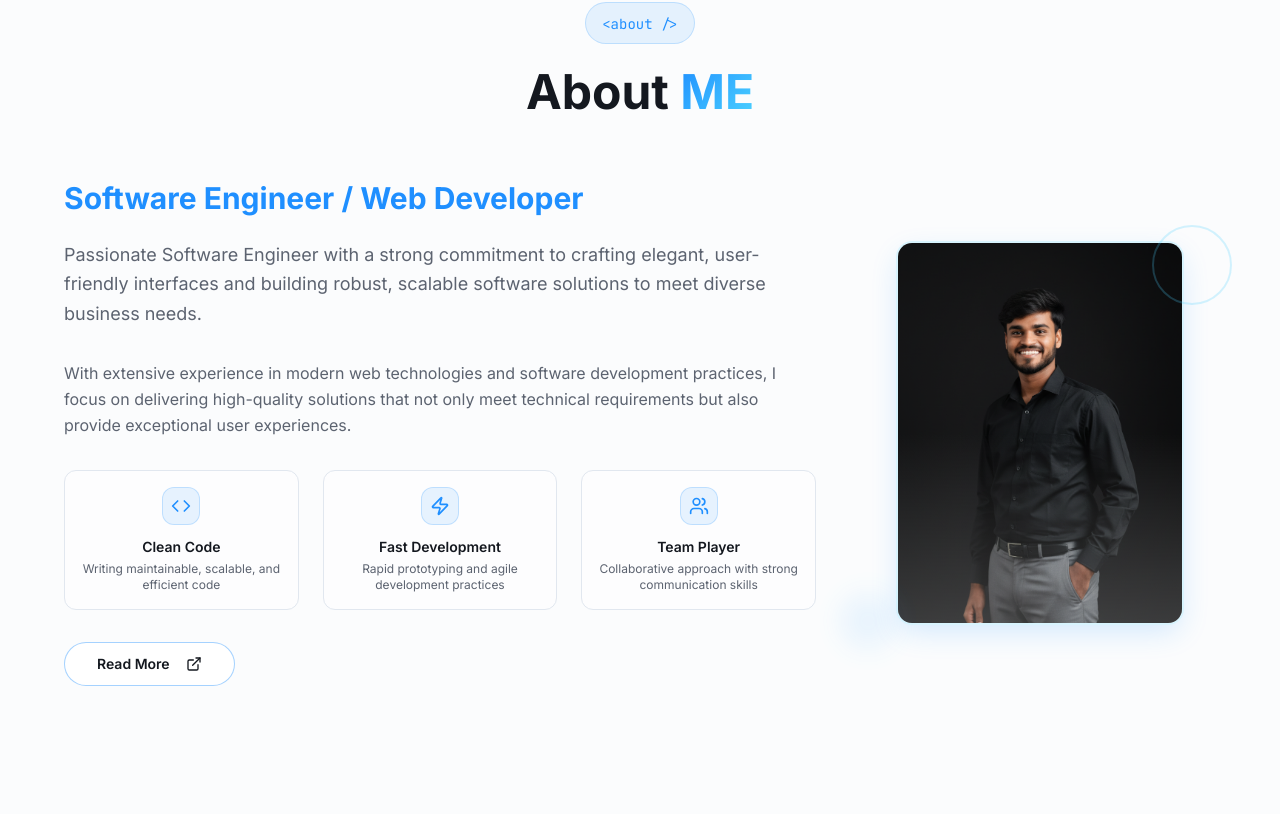
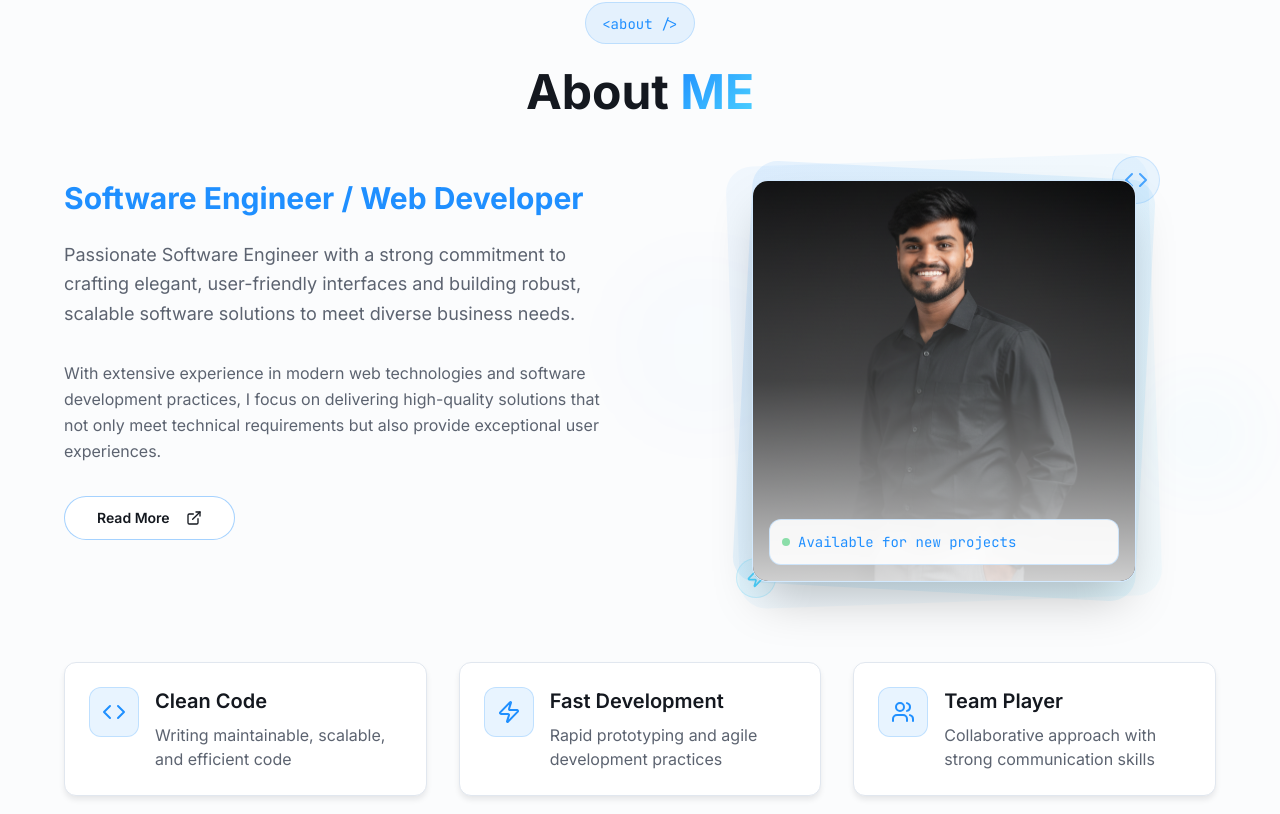
Before and after one commit to Rohitkshirsagar123/Rohit-Portfolio, a React (Vite) app: page / in a window 1280 px wide. Shown: the part 926-1740 px from the top of the page. Built offline with nearby package versions, Linux system fonts and the light colour scheme; the HTML template or start-up script is replaced by a standard one.

Commit message:
Refine About Section Image

```diff
--- a/src/components/about-section.tsx
+++ b/src/components/about-section.tsx
@@ -37,9 +37,9 @@ export function AboutSection() {
             </h2>
           </div>
 
-          <div className="grid lg:grid-cols-3 gap-12 items-center">
+          <div className="grid lg:grid-cols-2 gap-16 items-start">
             {/* Content */}
-            <div className="lg:col-span-2 animate-slide-in-left">
+            <div className="animate-slide-in-left">
               <h3 className="text-2xl sm:text-3xl font-bold mb-6 text-primary">
                 Software Engineer / Web Developer
               </h3>
@@ -56,27 +56,6 @@ export function AboutSection() {
                 that not only meet technical requirements but also provide exceptional
                 user experiences.
               </p>
-
-              {/* Highlights Grid */}
-              <div className="grid sm:grid-cols-3 gap-6 mb-8">
-                {highlights.map((highlight, index) => (
-                  <div
-                    key={highlight.title}
-                    className="text-center p-4 rounded-lg bg-card/50 border border-border hover:border-primary/40 transition-all duration-300 hover:scale-105"
-                    style={{ animationDelay: `${index * 0.2}s` }}
-                  >
-                    <div className="p-2 rounded-lg bg-primary/10 border border-primary/20 w-fit mx-auto mb-3">
-                      <highlight.icon className="h-5 w-5 text-primary" />
-                    </div>
-                    <h4 className="text-sm font-semibold mb-1 text-foreground">
-                      {highlight.title}
-                    </h4>
-                    <p className="text-xs text-muted-foreground">
-                      {highlight.description}
-                    </p>
-                  </div>
-                ))}
-              </div>
 
               <Button
                 variant="outline"
@@ -95,24 +74,77 @@ export function AboutSection() {
               </Button>
             </div>
 
-            {/* Professional Photo 2 */}
+            {/* Enhanced Professional Image with Modern Design */}
             <div className="relative animate-slide-in-right">
-              <div className="relative z-10">
-                <div className="relative mx-auto w-64 h-80 lg:w-72 lg:h-96 overflow-hidden rounded-2xl shadow-tech border-2 border-accent/20 hover:border-accent/40 transition-all duration-300">
-                  <img
-                    src={professionalPhoto2}
-                    alt="Rohit Kshirsagar - Professional Developer at Work"
-                    className="w-full h-full object-cover object-center hover:scale-105 transition-transform duration-500"
-                  />
+              <div className="relative">
+                {/* Main Image Container with Modern Frame */}
+                <div className="relative w-full max-w-sm mx-auto">
+                  {/* Background Decorative Elements */}
+                  <div className="absolute inset-0 bg-gradient-to-br from-primary/10 to-accent/10 rounded-3xl transform rotate-3 scale-105"></div>
+                  <div className="absolute inset-0 bg-gradient-to-tl from-accent/5 to-primary/5 rounded-3xl transform -rotate-2 scale-110"></div>
 
-                  {/* Professional Gradient Overlay */}
-                  <div className="absolute inset-0 bg-gradient-to-t from-background/20 via-transparent to-transparent pointer-events-none"></div>
+                  {/* Image Container */}
+                  <div className="relative z-10 overflow-hidden rounded-2xl shadow-2xl border border-primary/20 bg-card">
+                    <img
+                      src={professionalPhoto2}
+                      alt="Rohit Kshirsagar - Professional Software Developer"
+                      className="w-full h-[400px] object-cover object-center hover:scale-110 transition-transform duration-700"
+                    />
+
+                    {/* Modern Overlay with Tech Theme */}
+                    <div className="absolute inset-0 bg-gradient-to-t from-background/80 via-background/20 to-transparent"></div>
+
+                    {/* Tech Badge */}
+                    <div className="absolute bottom-4 left-4 right-4">
+                      <div className="bg-background/90 backdrop-blur-sm rounded-lg p-3 border border-primary/20">
+                        <div className="flex items-center space-x-2">
+                          <div className="w-2 h-2 bg-green-500 rounded-full animate-pulse"></div>
+                          <span className="text-sm font-mono text-primary">Available for new projects</span>
+                        </div>
+                      </div>
+                    </div>
+                  </div>
+
+                  {/* Floating Tech Icons */}
+                  <div className="absolute -top-6 -right-6 w-12 h-12 bg-primary/10 rounded-full flex items-center justify-center border border-primary/20 animate-pulse-slow">
+                    <Code className="h-6 w-6 text-primary" />
+                  </div>
+                  <div className="absolute -bottom-4 -left-4 w-10 h-10 bg-accent/10 rounded-full flex items-center justify-center border border-accent/20 animate-pulse-slow delay-1000">
+                    <Zap className="h-5 w-5 text-accent" />
+                  </div>
                 </div>
 
-                {/* Decorative Elements */}
-                <div className="absolute -top-4 -right-4 w-20 h-20 border-2 border-accent/30 rounded-full animate-pulse-slow"></div>
-                <div className="absolute -bottom-6 -left-6 w-14 h-14 bg-primary/10 rounded-full blur-lg animate-pulse-slow delay-700"></div>
+                {/* Animated Background Patterns */}
+                <div className="absolute top-1/4 -left-8 w-32 h-32 bg-primary/5 rounded-full blur-3xl animate-pulse-slow"></div>
+                <div className="absolute bottom-1/4 -right-8 w-24 h-24 bg-accent/5 rounded-full blur-2xl animate-pulse-slow delay-500"></div>
               </div>
+            </div>
+          </div>
+
+          {/* Highlights Section - Moved Below */}
+          <div className="mt-20 animate-fade-in">
+            <div className="grid md:grid-cols-3 gap-8">
+              {highlights.map((highlight, index) => (
+                <div
+                  key={highlight.title}
+                  className="tech-card group cursor-pointer"
+                  style={{ animationDelay: `${index * 0.2}s` }}
+                >
+                  <div className="flex items-start space-x-4">
+                    <div className="p-3 rounded-lg bg-primary/10 border border-primary/20 group-hover:bg-primary/20 transition-colors duration-300">
+                      <highlight.icon className="h-6 w-6 text-primary" />
+                    </div>
+                    <div>
+                      <h4 className="text-xl font-semibold mb-2 group-hover:text-primary transition-colors duration-300">
+                        {highlight.title}
+                      </h4>
+                      <p className="text-muted-foreground">
+                        {highlight.description}
+                      </p>
+                    </div>
+                  </div>
+                </div>
+              ))}
             </div>
           </div>
         </div>
```
